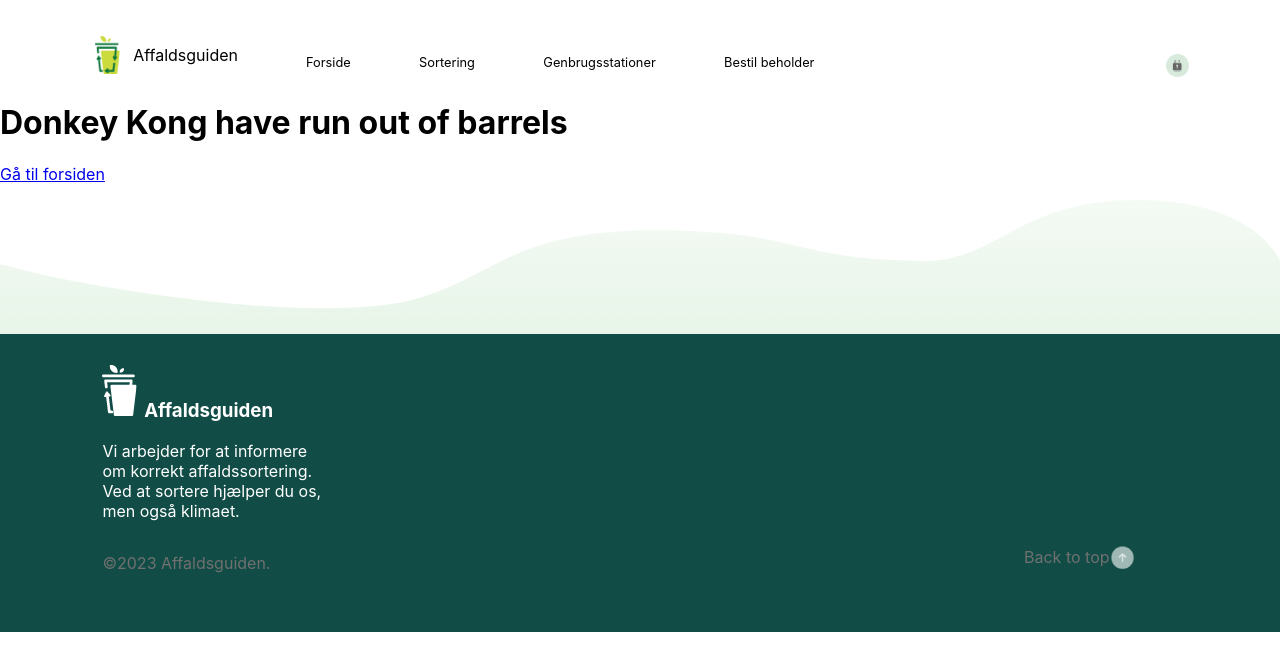
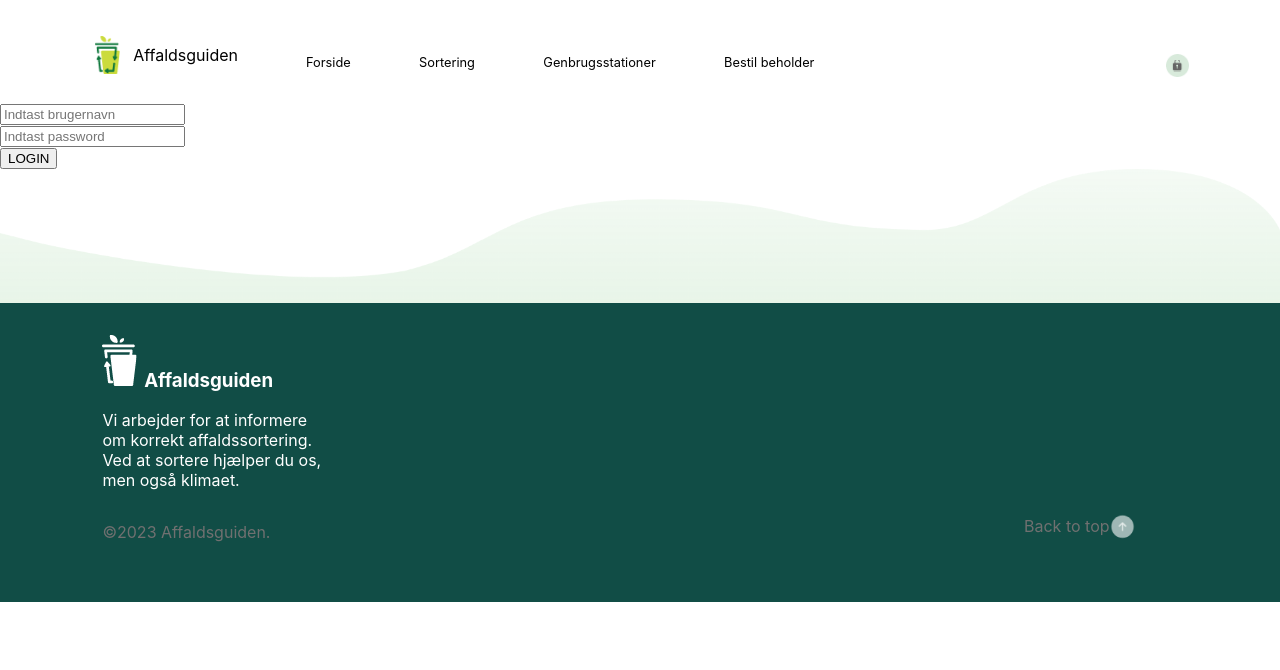
Before and after one commit to SlankehWeb/affaldsguiden, a React (Create React App) app: page /login in a window 1280 px wide. Shown: the top 670 px of the page. Built offline with nearby package versions, Linux system fonts and the light colour scheme.

Commit message:
approuter and profil with login

```diff
--- a/package.json
+++ b/package.json
@@ -13,6 +13,7 @@
     "react": "^18.2.0",
     "react-alice-carousel": "^2.7.1",
     "react-dom": "^18.2.0",
+    "react-hook-form": "^7.46.1",
     "react-router-dom": "^6.16.0",
     "react-scripts": "5.0.1",
     "sass": "^1.67.0",
--- a/src/components/approuter/approuter.jsx
+++ b/src/components/approuter/approuter.jsx
@@ -4,14 +4,18 @@ import SortingPage from "../pages/sortingpage/sortingpage";
 import RecycleStationPage from "../pages/recyclestationpage/recyclestationpage";
 import OrderContainerPage from "../pages/ordercontainerpage.jsx/ordercontainerpage";
 import ErrorPage from "../pages/pageNotFound/error404";
+import Login from "../pages/login/login";
+import SortingDetails from "../pages/sortingpage/sortingdetails/sortingdetails";
 
 const AppRouter = () => {
   return (
     <Routes>
       <Route path="/" element={<Frontpage />} />
       <Route path="/sortering" element={<SortingPage/>} />
+      <Route path="/sortering/:id" element={<SortingDetails/>} />
       <Route path="/genbrugsstaioner" element={<RecycleStationPage/>} />
       <Route path="/bestilbeholder" element={<OrderContainerPage/>} />
+      <Route path="/login" element={<Login/>}/>
       <Route path="*" element={<ErrorPage/>} />
     </Routes>
   );
--- /dev/null
+++ b/src/components/auth/auth.jsx
@@ -0,0 +1,24 @@
+import { createContext, useContext, useEffect, useState } from "react";
+
+const AuthContext = createContext();
+
+const AuthProvider = ({ children }) => {
+  const [loginData, setLoginData] = useState("");
+
+
+  useEffect(() => {
+    if (sessionStorage.getItem("token")) {
+      setLoginData(JSON.parse(sessionStorage.getItem("token")));
+    }
+  }, [children]);
+
+  return (
+    <AuthContext.Provider value={{ loginData, setLoginData }}>
+      {children}
+    </AuthContext.Provider>
+  );
+};
+
+const useAuth = () => useContext(AuthContext);
+
+export { AuthContext, AuthProvider, useAuth };
--- a/src/components/global/navbar/navbar.jsx
+++ b/src/components/global/navbar/navbar.jsx
@@ -33,7 +33,7 @@ const NavBar = () => {
             </li>
           </ul>
         </nav>
-        <Link>
+        <Link to={`/login`}>
         <img className="img1"
           src={require("./Ellipse 1.png")}
           alt="loginbackground"
--- /dev/null
+++ b/src/components/pages/login/login.jsx
@@ -0,0 +1,89 @@
+import { useForm } from "react-hook-form";
+import axios from "axios";
+import { useAuth } from "../../auth/auth";
+import Profile from "../profile/profile";
+
+const Login = () => {
+
+  const { loginData, setLoginData } = useAuth();
+  const {
+    register,
+    handleSubmit,
+    formState: { errors },
+  } = useForm();
+
+  const formSubmit = async (form) => {
+    const formData = new URLSearchParams();
+    formData.append("username", form.username);
+    formData.append("password", form.password);
+    const endpoint = `http://localhost:4000/login`;
+
+    try {
+      const result = await axios.post(endpoint, formData);
+      handleSessionData(result.data);
+    } catch (err) {
+      console.error(`Kunne ikke logge ind: ${err}`);
+    }
+  };
+  const handleSessionData = async (data) => {
+    if (data) {
+      sessionStorage.setItem("token", JSON.stringify(data));
+      setLoginData(data);
+    }
+  };
+  const logOut = () => {
+    sessionStorage.removeItem("token");
+    setLoginData("");
+  };
+
+  return (
+    <>
+      <div className="pageContainer">
+        <div className="loginContainer">
+          {!loginData && !loginData.username ? (
+            <form onSubmit={handleSubmit(formSubmit)}>
+              <div>
+                <input
+                  type="text"
+                  placeholder="Indtast brugernavn"
+                  {...register("username", { required: true })}
+                />
+                {errors.username && (
+                  <span className="error">Du skal indtaste dit brugernavn</span>
+                )}
+              </div>
+              <div>
+                <input
+                  placeholder="Indtast password"
+                  type="password"
+                  {...register("password", { required: true })}
+                />
+                {errors.password && (
+                  <span className="error">
+                    Du skal indtaste din adgangskode
+                  </span>
+                )}
+              </div>
+
+              <div className="submit">
+                <button type="submit">LOGIN</button>
+              </div>
+            </form>
+          ) : (
+            <section>
+              <p>
+                {`Du er logget ind som ${loginData.user.firstname} ${loginData.user.lastname} `}{" "}
+              </p>
+              <Profile/>
+              <button onClick={() => logOut()} id="logout">
+                LOG UD
+              </button>
+            </section>
+          )}
+        </div>
+      </div>
+    </>
+  );
+};
+
+export default Login;
--- /dev/null
+++ b/src/components/pages/profile/profile.jsx
@@ -0,0 +1,11 @@
+import React from "react";
+
+const Profile = () => {
+  return (
+    <div>
+      <h1>Min Side</h1>
+    </div>
+  );
+};
+
+export default Profile;
--- a/src/components/pages/sortingpage/parts/sortingcards.jsx
+++ b/src/components/pages/sortingpage/parts/sortingcards.jsx
@@ -1,5 +1,7 @@
 import React, { useEffect, useState } from "react";
 import axios from "axios";
+import { Link } from "react-router-dom";
+
 
 const SortingCards = () => {
 
@@ -34,6 +36,7 @@ const SortingCards = () => {
             events.map((data) => {
               console.log(data);
               return (
+                <Link to={`/sortering/${data.id}`}>
                 <figure key={data.id}>
                   <div className="imgbox">
                     <img
@@ -45,6 +48,7 @@ const SortingCards = () => {
                     <p>{data.title}</p>
                   </figcaption>
                 </figure>
+                </Link>
               );
             })}
         </div>
--- /dev/null
+++ b/src/components/pages/sortingpage/sortingdetails/sortingdetails.jsx
@@ -0,0 +1,40 @@
+import React, { useEffect, useState } from "react";
+import axios from "axios";
+import { useParams } from "react-router-dom";
+
+const SortingDetails = () => {
+    const [data, setData] = useState([]);
+
+    // Get the 'id' parameter from the URL using React Router
+    const { id } = useParams();
+
+    // Fetch event data from the server when the 'id' parameter changes
+    useEffect(() => {
+      const url = `http://localhost:4000/section/${id}`;
+
+      // Function to fetch data asynchronously
+      const getData = async () => {
+        try {
+          const result = await axios.get(url);
+          console.log(result);
+          setData(result.data);
+        } catch (err) {
+          console.error(err);
+        }
+      };
+
+      getData(); // Call the getData function when the 'id' parameter changes
+    }, [id]); // This effect will run whenever 'id' changes
+
+    return (
+      <>
+        {data && (
+          <figure className="readCard" key={data.id}>
+            <h2>{data.title}</h2>
+          </figure>
+        )}
+      </>
+    );
+  };
+
+  export default SortingDetails;
--- a/src/index.js
+++ b/src/index.js
@@ -4,13 +4,16 @@ import './index.css';
 import App from './App';
 import reportWebVitals from './reportWebVitals';
 import { BrowserRouter } from 'react-router-dom';
+import { AuthProvider } from './components/auth/auth';
 
 const root = ReactDOM.createRoot(document.getElementById('root'));
 root.render(
   <React.StrictMode>
+    <AuthProvider>
     <BrowserRouter>
     <App />
     </BrowserRouter>
+    </AuthProvider>
   </React.StrictMode>
 );
 
```
Also changed, not shown: 1 other file (tests, documents, lock files or other folders).
